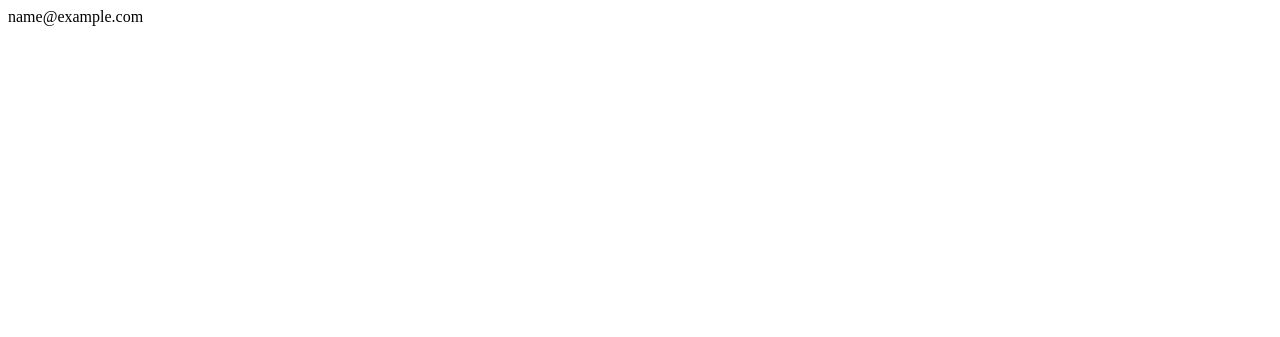
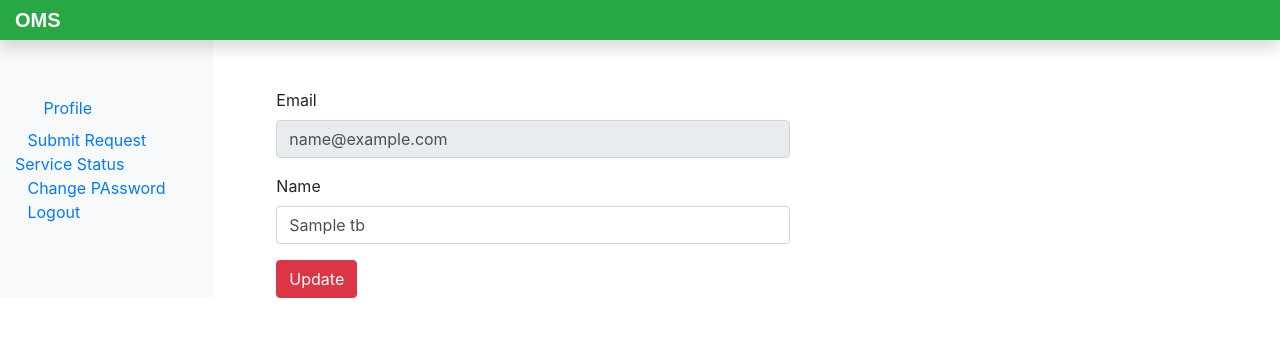
Before and after one commit to davevon/Oms, a PHP site: page /Requester/RequesterProfile.php in a window 1280 px wide. Before the commit the part shown is almost empty. Shown: the top 337 px of the page. Run offline with PHP 8.4, Linux system fonts and the light colour scheme; the visitor is signed in with stand-in values (Sample User, id 1); tables that the repository leaves empty or names only in its code hold one stand-in row (values such as "Sample post"); some libraries are stand-ins or nearby versions; some web fonts are replaced.

Commit message:
requester profile needs fixing but the UI completed

```diff
--- a/Requester/RequesterProfile.php
+++ b/Requester/RequesterProfile.php
@@ -1,18 +1,115 @@
 <?php
-include ('../dbConnection.php');
+include('../dbConnection.php');
 session_start();
-echo $_SESSION['rEmail'];
+if ($_SESSION['is_login']) {
+    $rEmail = $_SESSION['rEmail'];
+} else {
+    echo "<script>location.href='RequesterLogin.php'</script>";
+}
+$sql = "SELECT r_name, r_email FROM requesterlogin_tb WHERE r_email = '$rEmail'";
+$result = $conn->query($sql);
+
+if ($result->num_rows == 1) {
+    $row = $result->fetch_assoc();
+    $rName = $row['r_name'];
+}
+if(isset($_REQUEST['nameupdate'])){
+    if($_REQUEST['rName'] == ""){
+
+ $passmessage ='<div class="alert alert-warning col-sm-6 ml-5 mt-2" role="Alert">All fileds are required</div>';
+    }
+    else{$rName = $_REQUEST['rName'];
+        $sql = "UPDATE requesterlogin_tb SET r_name = r_email = '$rName' WHERE r_email = '$rEmail'";
+        if($conn->query($sql) == TRUE)
+        {
+            $passmessage = '<div class="alert alert-success col-sm-6 ml-5 mt-2" role="alert">Unable Successfully</div>';
+        }
+        else{
+            $passmessage = '<div class="alert alert-danger col-sm-6 ml-5 mt-2" role="alert">Unable to Update</div>';
+        }
+
+    }
+}
+
 ?>
 
 <!DOCTYPE html>
 <html lang="en">
+
 <head>
     <meta charset="UTF-8">
     <meta http-equiv="X-UA-Compatible" content="IE=edge">
     <meta name="viewport" content="width=device-width, initial-scale=1.0">
-    <title>Welcome</title>
+    <!-- Bootsstrap CSS -->
+    <link rel="stylesheet" href="../css/bootstrap.min.css">
+
+    <!-- FONT Awesome CSS -->
+    <link rel="stylesheet" href="../css/all.min.css">
+
+    <!-- Custom css -->
+    <link rel="stylesheet" href="../css/custom.css">
+    <title>Profile</title>
+
 </head>
+
 <body>
+    <!-- top nav bar -->
+    <Nav class="navbar navbar-dark fixed-top bg-success
+    flex-md-nowrap p-0 shadow"><a class="navbar-brand col-sm-3
+     col-md-2 mr-0" href="RequesterProfile.php"> OMS</a></Nav>
 
+    <!-- Start container  -->
+    <div class="container-fluid" style="margin-top: 40px;">
+        <div class="row">
+            <!-- start row  -->
+            <nav class="col-sm-2 bg-light sidebar py-5">
+                <!-- Side bar  1st coolumn-->
+                <div class="sidebar-sticky">
+                    <ul class="nav flex-column">
+                        <li class="nav-item"><a class="nav-link active" href="RequesterProfile.php"><i class="fas
+                           fa-user"></i>Profile</a></li>
+
+                        <ul class="nav flex-column">
+                            <li class="nav-item"><a class="nav-light" href="RequesterProfile.php"><i class="fab
+                           fa-accessible-icon"></i>Submit Request</a></li>
+
+
+                            <ul class="nav flex-column">
+                                <li class="nav-item"><a class="nav-light" href="RequesterProfile.php"><i class="fas
+                           fa-align center"></i>Service Status</a></li>
+
+                                <ul class="nav flex-column">
+                                    <li class="nav-item"><a class="nav-light" href="RequesterProfile.php"><i class="fas
+                           fa-key"></i>Change PAssword</a></li>
+
+                                    <ul class="nav flex-column">
+                                        <li class="nav-item"><a class="nav-light" href="RequesterProfile.php"><i class="fas
+                           fa-sign-out-alt"></i>Logout</a></li>
+
+                                    </ul>
+                </div>
+            </nav><!-- End SIDE BAR  -->
+            <div class="col-sm-6 mt-5">
+                <!-- start Profile Area 2nd column -->
+                <form action="" method="POST" class="mx-5">
+                    <div class="form-group">
+                        <label for="inputEmail">Email</label><input type="email" class="form-control" name="rEmaiil" id="rEmail" value="<?php echo $rEmail ?>" readonly>
+                    </div>
+                    <div class="form-group">
+                        <label for="rNmae">Name</label><input type="text" class="form-control" name="rName" id="rName" value="<?php echo $rName ?>">
+                    </div>
+                    <button type="submit" class="btn btn-danger" name="nameupdate">Update</button>
+                <?php if(isset($passmessage)) {echo $passmessage;} ?>
+                </form>
+            </div><!-- End Profile Area 2nd Column  -->
+        </div><!-- End row  -->
+    </div> <!-- End Container  -->
+
+    <!-- JavaScript -->
+    <script src="../js/Jquery.min.js"></script>
+    <script src="../js/popper.min.js"></script>
+    <script src="../js/all.min.js"></script>
+    <script src="../js/bootstrap.min.js"></script>
 </body>
+
 </html>
```
